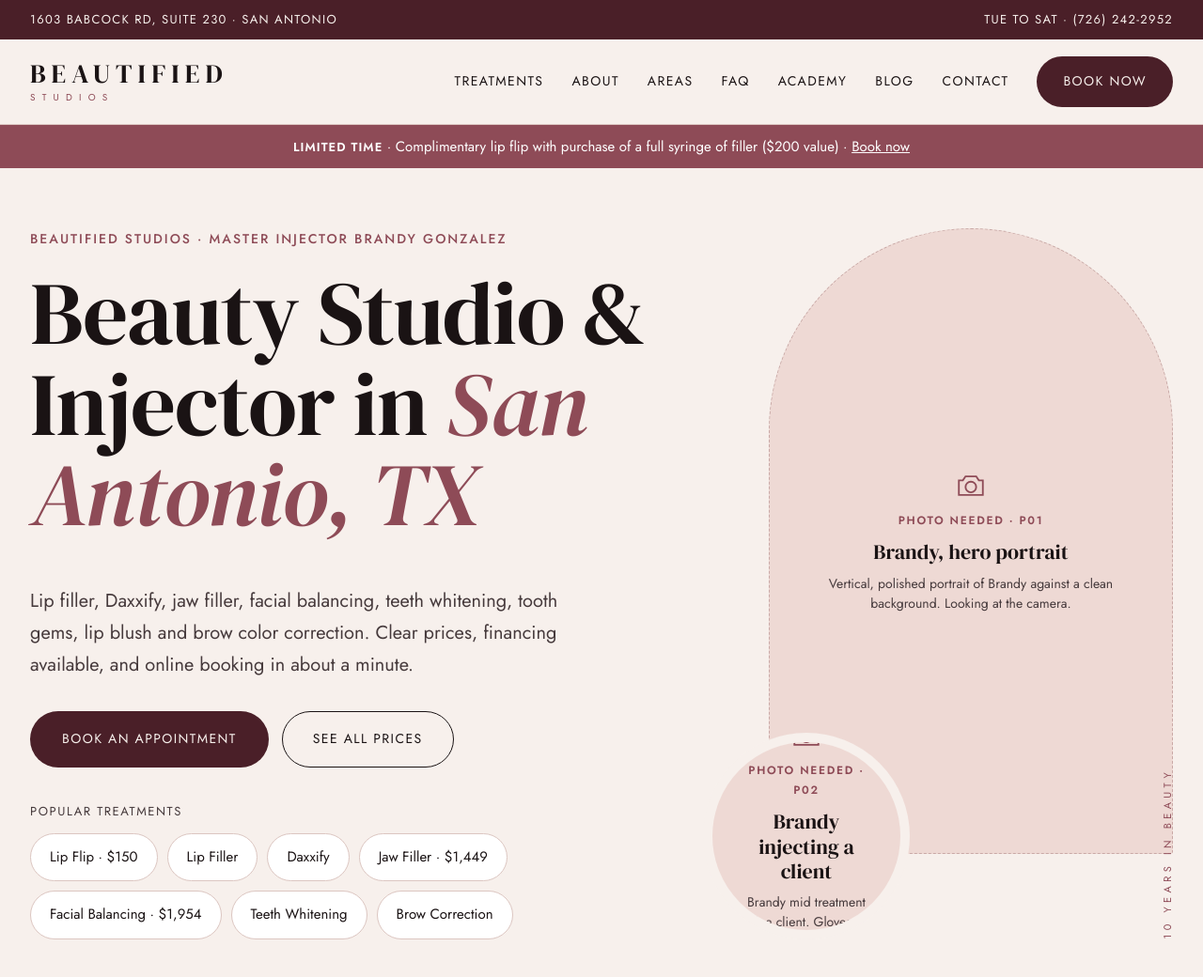
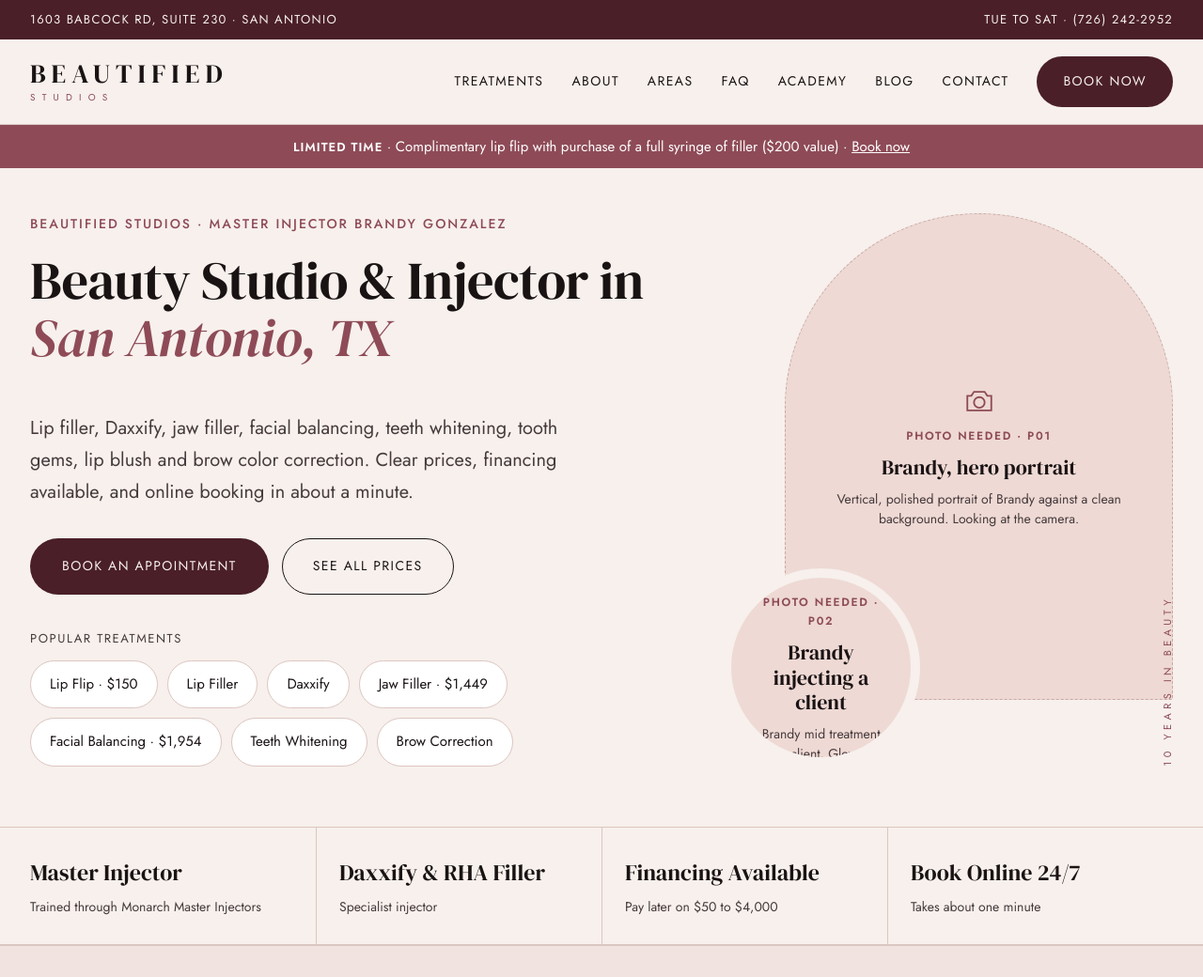
Before and after one commit to jsauce23/beautify, a plain HTML site: page site/index.html in a window 1280 px wide. Shown: the top 1040 px of the page at 94% size. Drawn offline with Linux system fonts and the light colour scheme.

Commit message:
Shrink home hero heading
Co-Authored-By: Claude Opus 5.5 <noreply@anthropic.com>
Claude-Session: https://claude.ai/code/session_01B5Jg2qAKBsZW8oaJ6tb6V1

```diff
--- a/site/index.html
+++ b/site/index.html
@@ -59,11 +59,11 @@ button:disabled{opacity:.4;cursor:not-allowed}
 <a href="/book/?service=rha" style="display: block; background: #8E4B57; color: #FFFFFF; text-decoration: none; text-align: center; padding: 12px 24px; font-size: 15px; line-height: 1.5"><strong style="font-weight: 600; letter-spacing: 0.08em; text-transform: uppercase; font-size: 13px">Limited time</strong> · Complimentary lip flip with purchase of a full syringe of filler ($200 value) · <span style="text-decoration: underline">Book now</span></a>
 
 <!-- HERO -->
-<section style="max-width: 1320px; margin: 0 auto; padding-left: 32px; padding-right: 32px; box-sizing: border-box; padding-top: 64px; padding-bottom: 72px; display: flex; flex-wrap: wrap; gap: 56px; align-items: stretch">
+<section style="max-width: 1320px; margin: 0 auto; padding-left: 32px; padding-right: 32px; box-sizing: border-box; padding-top: 48px; padding-bottom: 64px; display: flex; flex-wrap: wrap; gap: 56px; align-items: stretch">
 <div style="flex: 1 1 600px; min-width: 0; display: flex; flex-direction: column; justify-content: space-between; gap: 48px">
 <div>
 <p style="margin: 0 0 18px; font-size: 14px; font-weight: 500; letter-spacing: 0.14em; text-transform: uppercase; color: #8E4B57">Beautified Studios · Master Injector Brandy Gonzalez</p>
-<h1 style="margin: 0; font-family: 'DM Serif Display', Georgia, serif; font-weight: 400; font-size: clamp(56px, 7.4vw, 120px); line-height: 1.02; letter-spacing: -0.01em">Beauty Studio &amp; Injector in <em style="color: #8E4B57">San Antonio, TX</em></h1>
+<h1 style="margin: 0; font-family: 'DM Serif Display', Georgia, serif; font-weight: 400; font-size: clamp(40px, 4.4vw, 66px); line-height: 1.08; letter-spacing: -0.01em">Beauty Studio &amp; Injector in <em style="color: #8E4B57">San Antonio, TX</em></h1>
 </div>
 <div>
 <p style="margin: 0; color: #463A3C; font-size: 20px; max-width: 600px">Lip filler, Daxxify, jaw filler, facial balancing, teeth whitening, tooth gems, lip blush and brow color correction. Clear prices, financing available, and online booking in about a minute.</p>
@@ -80,7 +80,7 @@ button:disabled{opacity:.4;cursor:not-allowed}
 </div>
 </div>
 </div>
-<div style="flex: 1 1 440px; min-width: 0; position: relative; min-height: 640px">
+<div style="flex: 1 1 400px; min-width: 0; position: relative; min-height: 540px">
 <div style="background: #EED9D4; position: relative; overflow: hidden; border: 1px dashed #C9A9A6; box-sizing: border-box; display: flex; align-items: center; justify-content: center; text-align: center; position: absolute; top: 0; right: 0; width: 86%; height: 88%; border-radius: 400px 400px 4px 4px"><div style="padding: 24px; max-width: 360px; display: flex; flex-direction: column; align-items: center; gap: 10px"><svg aria-hidden="true" width="34" height="34" viewBox="0 0 24 24" fill="none" stroke="#8E4B57" stroke-width="1.3"><path d="M3 8h3l2-3h8l2 3h3v11H3z"></path><circle cx="12" cy="13" r="4"></circle></svg><span style="font-size: 12px; font-weight: 600; letter-spacing: 0.14em; text-transform: uppercase; color: #8E4B57">Photo needed · P01</span><span style="font-family: 'DM Serif Display', Georgia, serif; font-size: 22px; line-height: 1.2; color: #1A1314">Brandy, hero portrait</span><span style="font-size: 14px; line-height: 1.5; color: #463A3C">Vertical, polished portrait of Brandy against a clean background. Looking at the camera.</span></div></div>
 <div style="background: #EED9D4; position: relative; overflow: hidden; border: 1px dashed #C9A9A6; box-sizing: border-box; display: flex; align-items: center; justify-content: center; text-align: center; position: absolute; left: 0; bottom: 0; width: 44%; aspect-ratio: 1 / 1; border-radius: 999px; border: 10px solid #F7F0EC"><div style="padding: 24px; max-width: 360px; display: flex; flex-direction: column; align-items: center; gap: 10px"><svg aria-hidden="true" width="34" height="34" viewBox="0 0 24 24" fill="none" stroke="#8E4B57" stroke-width="1.3"><path d="M3 8h3l2-3h8l2 3h3v11H3z"></path><circle cx="12" cy="13" r="4"></circle></svg><span style="font-size: 12px; font-weight: 600; letter-spacing: 0.14em; text-transform: uppercase; color: #8E4B57">Photo needed · P02</span><span style="font-family: 'DM Serif Display', Georgia, serif; font-size: 22px; line-height: 1.2; color: #1A1314">Brandy injecting a client</span><span style="font-size: 14px; line-height: 1.5; color: #463A3C">Brandy mid treatment with a client. Gloves on, natural light.</span></div></div>
 <p aria-hidden="true" style="position: absolute; right: -4px; bottom: 0; margin: 0; writing-mode: vertical-rl; transform: rotate(180deg); font-size: 11px; letter-spacing: 0.4em; text-transform: uppercase; color: #8E4B57">10 years in beauty</p>
```
Also changed, not shown: 1 other file.
